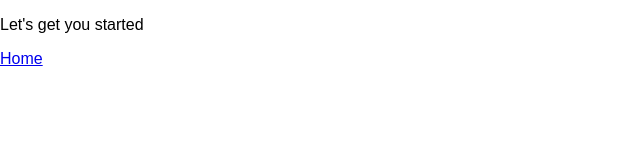
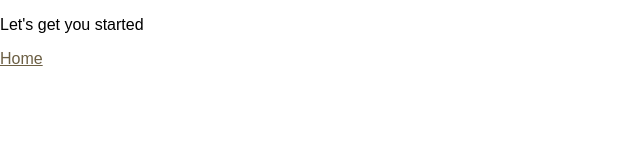
Before and after one commit to AlecsisDuarte/tarexis-wedding, a React (Vite) app: page /tarexis-wedding/Rsvp in a window 1280 px wide. Shown: the top 160 px of the page, without its empty margins (0-640 px from the left). Built offline with nearby package versions, Linux system fonts and the light colour scheme.

Commit message:
Add a hidden button for redirection.

```diff
--- a/src/pages/Home.tsx
+++ b/src/pages/Home.tsx
@@ -3,7 +3,6 @@ import std from "../assets/std.png";
 import {FC } from "react";
 import { Link } from "react-router-dom";
 import dict from "../Dictionary.json";
-import React from "react";
 
 type Props = {
     lang: string;
--- a/src/pages/SaveTheDate.tsx
+++ b/src/pages/SaveTheDate.tsx
@@ -1,11 +1,15 @@
 import "./styles/SaveTheDate.css";
 import std from "../assets/std1.png";
+import { Link } from "react-router-dom";
 
 const SaveTheDate = () => {
   return (
     <div className="std-main">
       <div>
         <img src={std}></img>
+        <Link to="/travel" className="redirect-button">
+          Travel
+        </Link>
       </div>
     </div>
   );
--- a/src/pages/styles/SaveTheDate.css
+++ b/src/pages/styles/SaveTheDate.css
@@ -24,3 +24,7 @@ img {
     display: block; /* Removes extra space below the image */
     object-fit: contain; /* Ensures the entire image is visible within its bounds */
 }
+
+.redirect-button {
+  color: #6c5f44;
+}
```
